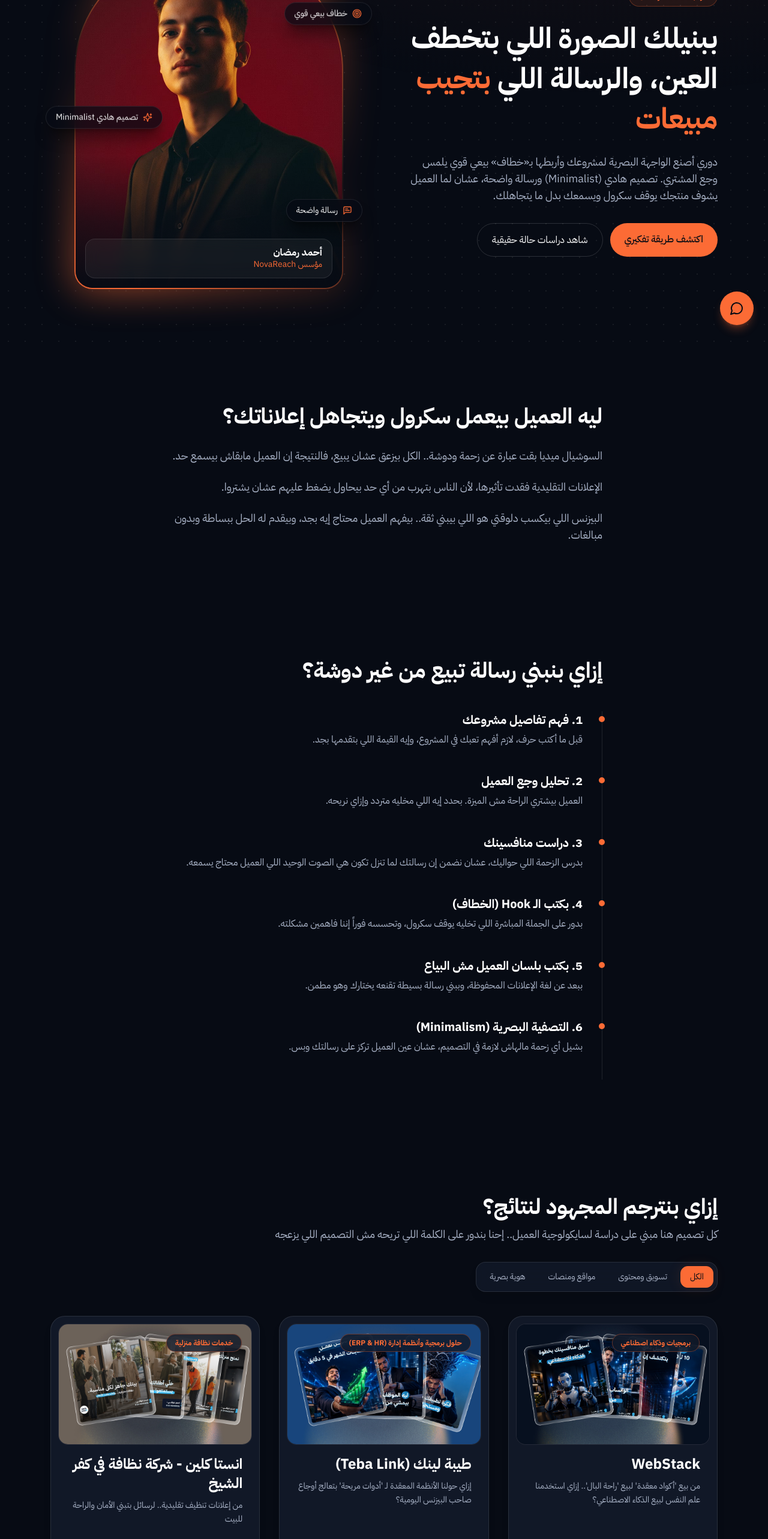
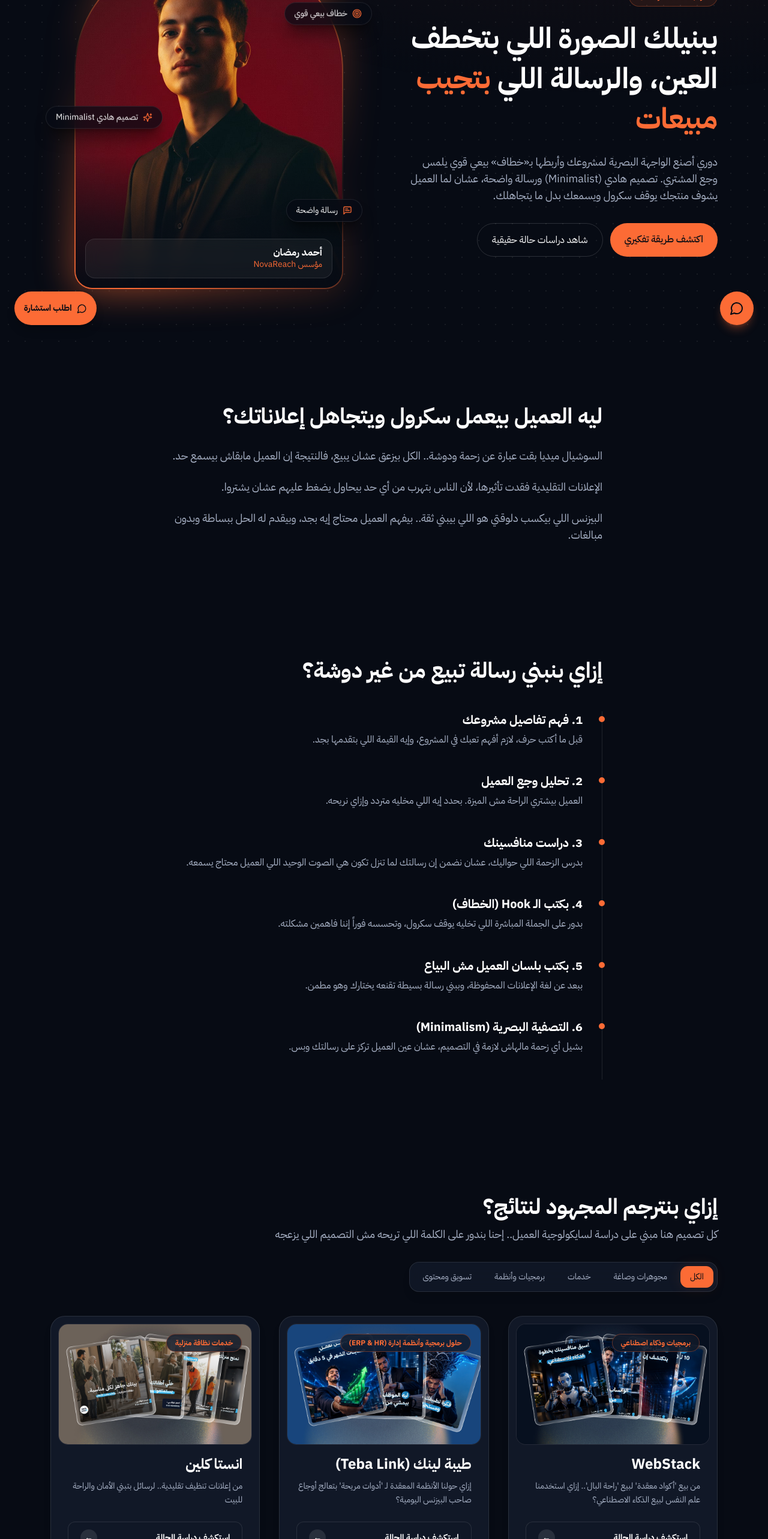
Before and after one commit to A7med-Ra/Ahmed, a Next.js app: page / in a window 1280 px wide. Shown: the part 234-2800 px from the top of the page at 60% size. Built offline with nearby package versions, Linux system fonts and the light colour scheme; no server answers.

Commit message:
Fix mobile drawer, hide mobile floating CTA, clean filters, and rename InstaClean

```diff
--- a/app/globals.css
+++ b/app/globals.css
@@ -49,7 +49,6 @@ body::before{content:"";position:fixed;inset:0;z-index:-1;background:radial-grad
 .scrollbar-track:focus-visible{outline:2px solid rgb(var(--color-accent));outline-offset:3px}
 .scrollbar-track.is-readonly,.scrollbar-track.is-readonly:hover{right:3px;width:3px;opacity:.7;pointer-events:none;transition:none}
 @media(prefers-reduced-motion:reduce){.scrollbar-track{transition:none!important}}
-.mobile-consultation{display:none}
 .back-to-top{position:fixed;inset-inline-end:1.25rem;inset-block-end:7rem;z-index:40;display:flex;height:2.75rem;width:2.75rem;align-items:center;justify-content:center;border:1px solid rgb(var(--color-foreground)/.15);border-radius:9999px;background:rgb(var(--color-card)/.95);color:rgb(var(--color-foreground));box-shadow:0 8px 24px rgb(0 0 0/.2);transition:transform .2s,color .2s,border-color .2s}
 .back-to-top:hover{transform:translateY(-2px);color:rgb(var(--color-accent));border-color:rgb(var(--color-accent)/.5)}
 .project-card{transition:transform .3s ease,box-shadow .3s ease}
@@ -57,5 +56,4 @@ body::before{content:"";position:fixed;inset:0;z-index:-1;background:radial-grad
 .project-card:focus-within{outline:2px solid rgb(var(--color-accent));outline-offset:3px}
 .project-filter:focus-visible,.project-read:focus-visible,.mobile-consultation:focus-visible,.back-to-top:focus-visible{outline:2px solid rgb(var(--color-accent));outline-offset:3px}
 @media(hover:hover) and (pointer:fine){.project-card:hover{transform:translateY(-5px);box-shadow:0 18px 36px rgb(0 0 0/.2)}.project-card:hover img{transform:scale(1.035)}}
-@media(max-width:639px){.mobile-consultation{position:fixed;inset-inline-start:1.25rem;inset-block-end:1.25rem;z-index:40;display:flex;min-height:3.5rem;align-items:center;justify-content:center;gap:.5rem;border-radius:9999px;background:rgb(var(--color-accent));padding:.65rem 1rem;color:rgb(var(--color-onaccent));font-size:.875rem;font-weight:600;box-shadow:0 8px 24px rgb(0 0 0/.25)}}
 @media(prefers-reduced-motion:reduce){.project-card,.project-card img,.back-to-top{transition:none!important}.project-card:hover,.back-to-top:hover{transform:none}}
--- a/components/MobileConsultation.tsx
+++ b/components/MobileConsultation.tsx
@@ -7,7 +7,7 @@ import { useLang } from "@/hooks/useLang";
 export default function MobileConsultation() {
   const { t } = useLang();
   return (
-    <a href={WHATSAPP} target="_blank" rel="noopener noreferrer" className="mobile-consultation">
+    <a href={WHATSAPP} target="_blank" rel="noopener noreferrer" className="mobile-consultation fixed bottom-6 left-6 z-40 hidden min-h-14 items-center justify-center gap-2 rounded-full bg-accent px-4 py-3 text-sm font-semibold text-onaccent shadow-lg shadow-black/25 sm:flex">
       <MessageCircle size={17} />{t("nav.consultation")}
     </a>
   );
--- a/locales/ar.json
+++ b/locales/ar.json
@@ -126,10 +126,10 @@
   },
   "filters": {
    "all": "الكل",
-   "software": "مواقع ومنصات",
+   "software": "برمجيات وأنظمة",
    "marketing": "تسويق ومحتوى",
-   "clean services": "نظافة منزليه",
-   "jewelry": "هوية بصرية"
+   "services": "خدمات",
+   "jewelry": "مجوهرات وصاغة"
 
   },
   "modal": {
@@ -195,7 +195,7 @@
     "lesson": "العميل مابيهتمش بكود البرنامج بتاعك.. العميل بيهتم البرنامج ده هيوفرله كام ساعة نوم وراحة بال بالليل."
    },
    "p3": {
-    "name": "انستا كلين - شركة نظافة في كفر الشيخ",
+    "name": "انستا كلين",
     "industry": "خدمات نظافة منزلية",
     "summary": "من إعلانات تنظيف تقليدية.. لرسائل بتبني الأمان والراحة للبيت",
     "overview": "شركة Insta Clean بتقدم خدمات نظافة احترافية للشقق والفلل. التحدي كان إن أغلب إعلانات النظافة بتركز بس على 'شطارة العمال' و'الأسعار'. هدفنا كان نغير الزاوية دي تماماً، ونركز على 'الحالة النفسية' اللي العميل محتاجها (الراحة، الأمان، ووقت أطول مع العيلة)",
--- a/locales/en.json
+++ b/locales/en.json
@@ -129,10 +129,10 @@
   "empty": "No projects in this category yet.",
   "filters": {
    "all": "All",
-   "software": "Web & platforms",
+   "software": "Software & systems",
    "marketing": "Content & marketing",
-   "Clean Services": "Clean services",
-   "jewelry": "Visual identity"
+   "services": "Services",
+   "jewelry": "Jewelry & goldsmithing"
   },
   "modal": {
    "overview": "Project Overview",
@@ -195,7 +195,7 @@
     "lesson": "Customers don't care about your code. They care how many hours of sleep and peace of mind it gives them."
    },
    "p3": {
-    "name": "Insta Clean, Kafr El-Sheikh",
+    "name": "InstaClean",
     "industry": "Home cleaning services",
     "summary": "From traditional cleaning ads to messages that build safety and comfort at home.",
     "overview": "Insta Clean provides professional cleaning for apartments and villas. Most cleaning ads focus on workers' skill and prices. We changed the angle completely to the state of mind the customer needs: comfort, safety, and more time with family.",    "postImage": "/projects/3T3.jpg",
--- a/sections/CaseStudies.tsx
+++ b/sections/CaseStudies.tsx
@@ -12,10 +12,10 @@ export default function CaseStudies() {
   const { t, lang } = useLang();
   const reduceMotion = useReducedMotion();
   const [f, setF] = useState("all");
-  const filterKeys = ["all", "marketing", "software", "jewelry"] as const;
+  const filterKeys = ["all", "jewelry", "services", "software", "marketing"] as const;
   const list = projects.filter(p => {
     if (f === "all") return true;
-    if (f === "marketing") return p.category === "marketing" || p.category === "clean services";
+    if (f === "services") return p.category === "clean services";
     return p.category === f;
   });
   const k = (id: string, key: string) => t(`cases.items.${id}.${key}`);
```
Also changed, not shown: components/Navbar.tsx (+24 -6 lines), types/react-dom.d.ts (added, +7 -0 lines).
